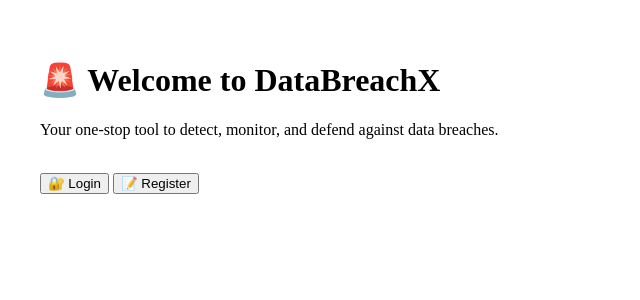
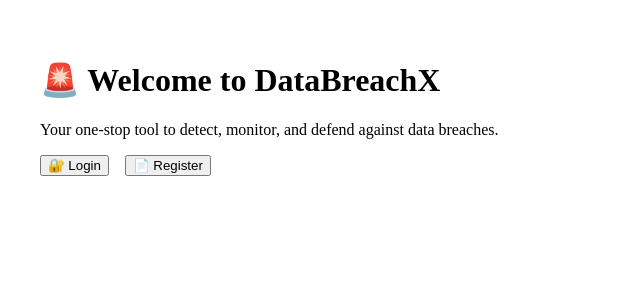
Before and after one commit to spurushothaman419/databreachx, a React (Vite) app in the folder frontend/: page / in a window 1280 px wide. Shown: the top 300 px of the page, without its empty margins (0-640 px from the left). Built offline with nearby package versions, Linux system fonts and the light colour scheme.

Commit message:
Fix: Ensure redirect landing updates

```diff
--- a/frontend/src/pages/Landing.jsx
+++ b/frontend/src/pages/Landing.jsx
@@ -1,19 +1,32 @@
-// frontend/src/pages/Landing.jsx
-import React from 'react';
+import { useEffect } from 'react';
 import { useNavigate } from 'react-router-dom';
+import { supabase } from '../supabaseClient';
 
-const Landing = () => {
+function Landing() {
   const navigate = useNavigate();
+
+  useEffect(() => {
+    const checkSession = async () => {
+      const { data: { session } } = await supabase.auth.getSession();
+
+      if (session?.user) {
+        navigate('/dashboard');
+      }
+    };
+
+    checkSession();
+  }, [navigate]);
 
   return (
     <div style={{ padding: '2rem' }}>
-      <h1>🚨 Welcome to DataBreachX</h1>
+      <h1>🚨 <strong>Welcome to DataBreachX</strong></h1>
       <p>Your one-stop tool to detect, monitor, and defend against data breaches.</p>
-      <br />
-      <button onClick={() => navigate('/login')}>🔐 Login</button>{' '}
-      <button onClick={() => navigate('/register')}>📝 Register</button>
+      <div style={{ marginTop: '1rem' }}>
+        <a href="/login"><button>🔐 Login</button></a>
+        <a href="/register"><button style={{ marginLeft: '1rem' }}>📄 Register</button></a>
+      </div>
     </div>
   );
-};
+}
 
 export default Landing;
```
